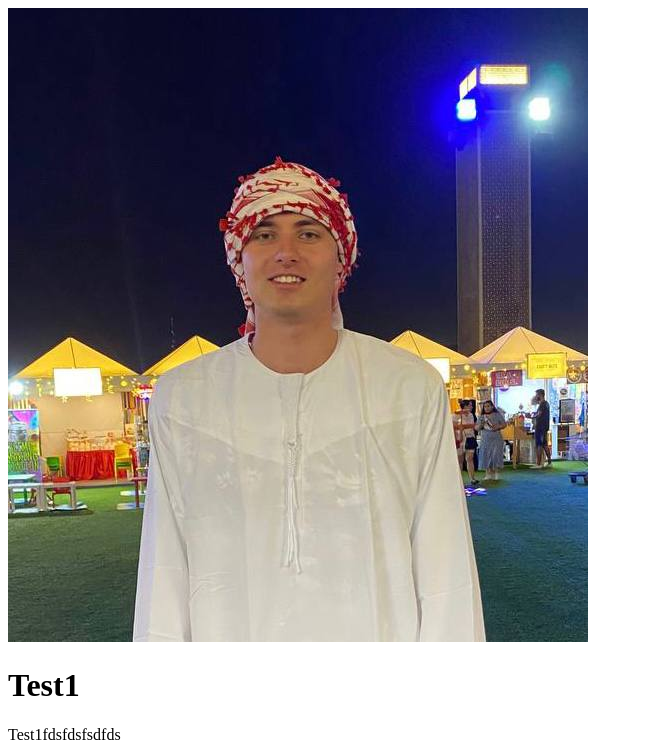
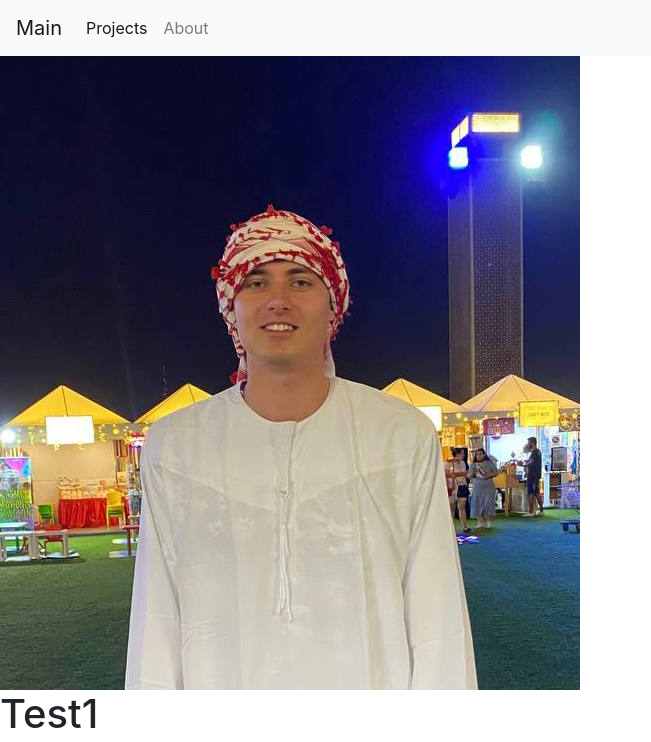
Before and after one commit to ale228xey/diploma_project, a Django app: page / in a window 1280 px wide. Shown: the top 742 px of the page, without its empty margins (0-651 px from the left). Run offline with Django 4.2, Linux system fonts and the light colour scheme; data comes from the database, SQL or seed files in the repository; both versions use the stored data as it was after the commit; some libraries are stand-ins or nearby versions.

Commit message:
about/projects

```diff
--- a/main/admin.py
+++ b/main/admin.py
@@ -1,7 +1,8 @@
 from django.contrib import admin
 
 # Register your models here.
-from main.models import Owner, Post
+from main.models import Owner, Post, Project
 
 admin.site.register(Owner)
 admin.site.register(Post)
+admin.site.register(Project)
--- a/main/models.py
+++ b/main/models.py
@@ -20,3 +20,16 @@ class Post(models.Model):
 
     def __str__(self):
         return f'Пост {self.author}'
+
+
+class Project(models.Model):
+    COMPLEXITY_CHOICES = [
+        ('EZ', 'easy'),
+        ('NO', 'normal'),
+        ('HA', 'hard'),
+    ]
+    developer = models.ForeignKey(Owner, on_delete=models.CASCADE)
+    project_url = models.CharField(max_length=150)
+    about_project = models.TextField(max_length=400)
+    complexity = models.CharField(max_length=2, choices=COMPLEXITY_CHOICES, blank=True)
+    img_project = models.ImageField(upload_to='img/project', default=True)
--- /dev/null
+++ b/main/templates/about.html
@@ -0,0 +1,5 @@
+{% extends "base.html" %}
+
+{% block content %}
+<p>About me</p>
+{% endblock %}
--- /dev/null
+++ b/main/templates/base.html
@@ -0,0 +1,54 @@
+<!DOCTYPE html>
+<html lang="en">
+<head>
+    <meta charset="UTF-8">
+    <title>Title</title>
+    <link rel="shortcut icon" href="../static/images/favicon/favicon.ico">
+    <link rel="apple-touch-icon" sizes="144x144" type="image/x-icon"
+          href="../static/images/favicon/apple-touch-icon.png">
+
+    <!-- All CSS Plugins -->
+    <link rel="stylesheet" type="text/css" href="../static/css/plugin.css">
+
+    <!-- Main CSS Stylesheet -->
+    <link rel="stylesheet" type="text/css" href="../static/css/style.css">
+
+    <!-- Google Web Fonts  -->
+    <link rel="stylesheet" href="https://cdn.jsdelivr.net/npm/bootstrap@4.3.1/dist/css/bootstrap.min.css"
+          integrity="sha384-ggOyR0iXCbMQv3Xipma34MD+dH/1fQ784/j6cY/iJTQUOhcWr7x9JvoRxT2MZw1T" crossorigin="anonymous">
+
+    <script src="https://code.jquery.com/jquery-3.2.1.slim.min.js"
+            integrity="sha384-KJ3o2DKtIkvYIK3UENzmM7KCkRr/rE9/Qpg6aAZGJwFDMVNA/GpGFF93hXpG5KkN"
+            crossorigin="anonymous"></script>
+    <script src="https://cdn.jsdelivr.net/npm/popper.js@1.12.9/dist/umd/popper.min.js"
+            integrity="sha384-ApNbgh9B+Y1QKtv3Rn7W3mgPxhU9K/ScQsAP7hUibX39j7fakFPskvXusvfa0b4Q"
+            crossorigin="anonymous"></script>
+    <script src="https://cdn.jsdelivr.net/npm/bootstrap@4.0.0/dist/js/bootstrap.min.js"
+            integrity="sha384-JZR6Spejh4U02d8jOt6vLEHfe/JQGiRRSQQxSfFWpi1MquVdAyjUar5+76PVCmYl"
+            crossorigin="anonymous"></script>
+
+
+</head>
+<body>
+
+<nav class="navbar navbar-expand-lg navbar-light bg-light">
+    <a class="navbar-brand" href="{% url 'main' %}">Main</a>
+    <button class="navbar-toggler" type="button" data-toggle="collapse" data-target="#navbarNavDropdown"
+            aria-controls="navbarNavDropdown" aria-expanded="false" aria-label="Toggle navigation">
+        <span class="navbar-toggler-icon"></span>
+    </button>
+    <div class="collapse navbar-collapse" id="navbarNavDropdown">
+        <ul class="navbar-nav">
+            <li class="nav-item active">
+                <a class="nav-link" href="{% url 'projects' %}">Projects <span class="sr-only">(current)</span></a>
+            </li>
+            <li class="nav-item">
+                <a class="nav-link" href="{% url 'about' %}">About</a>
+            </li>
+        </ul>
+    </div>
+</nav>
+{% block content %}
+{% endblock %}
+</body>
+</html>
--- a/main/templates/index.html
+++ b/main/templates/index.html
@@ -1,13 +1,5 @@
-<!doctype html>
-<html lang="en">
-<head>
-    <meta charset="UTF-8">
-    <meta name="viewport"
-          content="width=device-width, user-scalable=no, initial-scale=1.0, maximum-scale=1.0, minimum-scale=1.0">
-    <meta http-equiv="X-UA-Compatible" content="ie=edge">
-    <title>Document</title>
-</head>
-<body>
+{% extends "base.html" %}
+{% block content %}
 <img src="../media/img/avatar/диплом.jpg" alt="">
 {% for post in posts %}
 <h1>{{post.title}}</h1>
@@ -15,5 +7,4 @@
 <p>{{post.created}}</p>
 <p>{{post.author}}</p>
 {% endfor %}
-</body>
-</html>
+{% endblock %}
--- a/main/urls.py
+++ b/main/urls.py
@@ -1,11 +1,12 @@
 from django.conf.urls.static import static
-from django.contrib import admin
-from django.urls import path, include
+from django.urls import path
 from core import settings
-from main.views import MainPage
+from main.views import MainPage, ProjectPage, AboutPage
 
 urlpatterns = [
-    path('', MainPage.as_view(), name='main'), # new
+    path('', MainPage.as_view(), name='main'),
+    path('projects', ProjectPage.as_view(), name='projects'),
+    path('about', AboutPage.as_view(), name='about')
 ]
 
 
--- a/main/views.py
+++ b/main/views.py
@@ -4,10 +4,20 @@ from django.shortcuts import render
 from django.views import View
 from django.views.generic import TemplateView, ListView
 
-from main.models import Post
+from main.models import Post, Project
 
 
 class MainPage(ListView):
     model = Post
     template_name = 'index.html'
     context_object_name = 'posts'
+
+
+class ProjectPage(ListView):
+    model = Project
+    template_name = 'work.html'
+    context_object_name = 'projects'
+
+
+class AboutPage(TemplateView):
+    template_name = 'about.html'
```
Also changed, not shown: main/templates/work.html (added, +12 -0 lines), db.sqlite3, main/migrations/0002_project.py (added), media/img/project/door.jpg (added), media/img/project/СкринДз.PNG (added).
